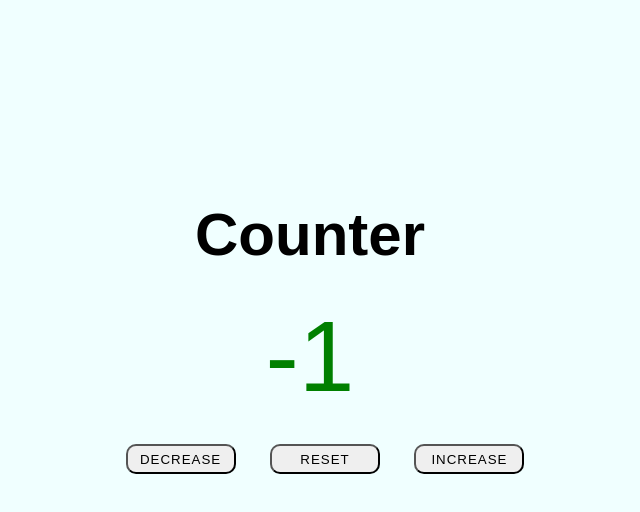
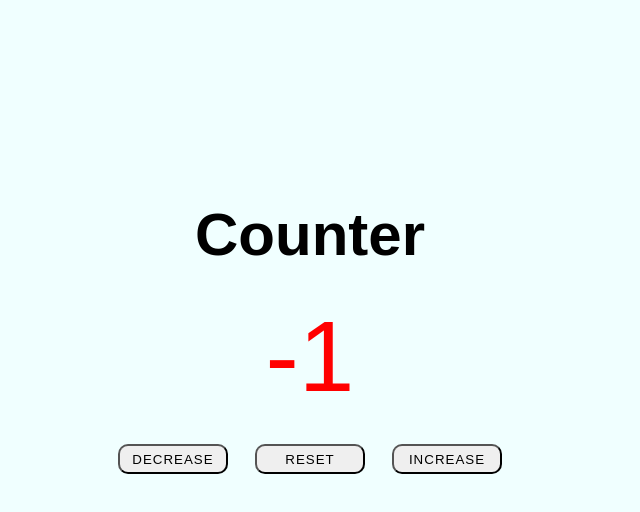
Before and after one commit to didprojects/JAVASCRIPT-counter, a plain HTML site: page index.html in a window 1280 px wide. Both pictures are taken after a click on the button "DECREASE". Shown: the whole page, without its empty margins (330-970 px from the left). Drawn offline with Linux system fonts and the light colour scheme.

Commit message:
use forEach

```diff
--- a/index.html
+++ b/index.html
@@ -11,10 +11,10 @@
     <main class="container">
         <h1>Counter</h1>
         <p class="counter-number">0</p>
-        <div>
-            <button class="decrease-btn">DECREASE</button>
-            <button class="reset-btn">RESET</button>
-            <button class="increase-btn">INCREASE</button>
+        <div class="btn-container">
+            <button class="btn decrease">DECREASE</button>
+            <button class="btn reset">RESET</button>
+            <button class="btn increase">INCREASE</button>
         </div>
     </main>
 
--- a/script.js
+++ b/script.js
@@ -1,18 +1,46 @@
 const cntNum = document.querySelector(".counter-number");
-const decreaseBtn = document.querySelector(".decrease-btn");
-const resetBtn = document.querySelector(".reset-btn");
-const increaseBtn = document.querySelector(".increase-btn");
+const btns = document.querySelectorAll(".btn");
 
-resetBtn.addEventListener("click", function(){
-    cntNum.textContent = 0;
+let cnt = 0;
+btns.forEach(function(btn){
+    btn.addEventListener("click",function(e){
+        const styles = e.currentTarget.classList;
+        if(styles.contains("decrease")){
+            cnt--;
+        }else if(styles.contains("increase")){
+            cnt++;
+        }else{
+            cnt = 0;
+        }
+        if(cnt > 0){
+            cntNum.style.color = "green";
+        }else if(cnt < 0){
+            cntNum.style.color = "red";
+        }else{
+            cntNum.style.color = "black";
+        }
+        cntNum.textContent = cnt;
+    });
 })
 
-decreaseBtn.addEventListener("click", function(){
-    let curNum = cntNum.innerHTML;
-    cntNum.textContent = parseInt(curNum)-1;
-})
 
-increaseBtn.addEventListener("click", function(){
-    let curNum = cntNum.textContent;
-    cntNum.textContent = parseInt(curNum)+1;
-})
+
+
+
+// const decreaseBtn = document.querySelector(".decrease-btn");
+// const resetBtn = document.querySelector(".reset-btn");
+// const increaseBtn = document.querySelector(".increase-btn");
+
+// resetBtn.addEventListener("click", function(){
+//     cntNum.textContent = 0;
+// })
+
+// decreaseBtn.addEventListener("click", function(){
+//     let curNum = cntNum.innerHTML;
+//     cntNum.textContent = parseInt(curNum)-1;
+// })
+
+// increaseBtn.addEventListener("click", function(){
+//     let curNum = cntNum.textContent;
+//     cntNum.textContent = parseInt(curNum)+1;
+// })
--- a/style.css
+++ b/style.css
@@ -23,9 +23,15 @@ body{
     font-size: 100px;
     color: green;
 }
+.btn-container{
+    margin: 0 auto;
+    width: 30%;
+    display: flex;
+    justify-content: space-between;
+}
 
-.container button{
-    margin-left: 30px;
+.btn-container .btn{
+    /* margin-left: 30px; */
     width: 110px;
     height: 30px;
     border-radius: 10px;
```
Also changed, not shown: screenshot.PNG.
